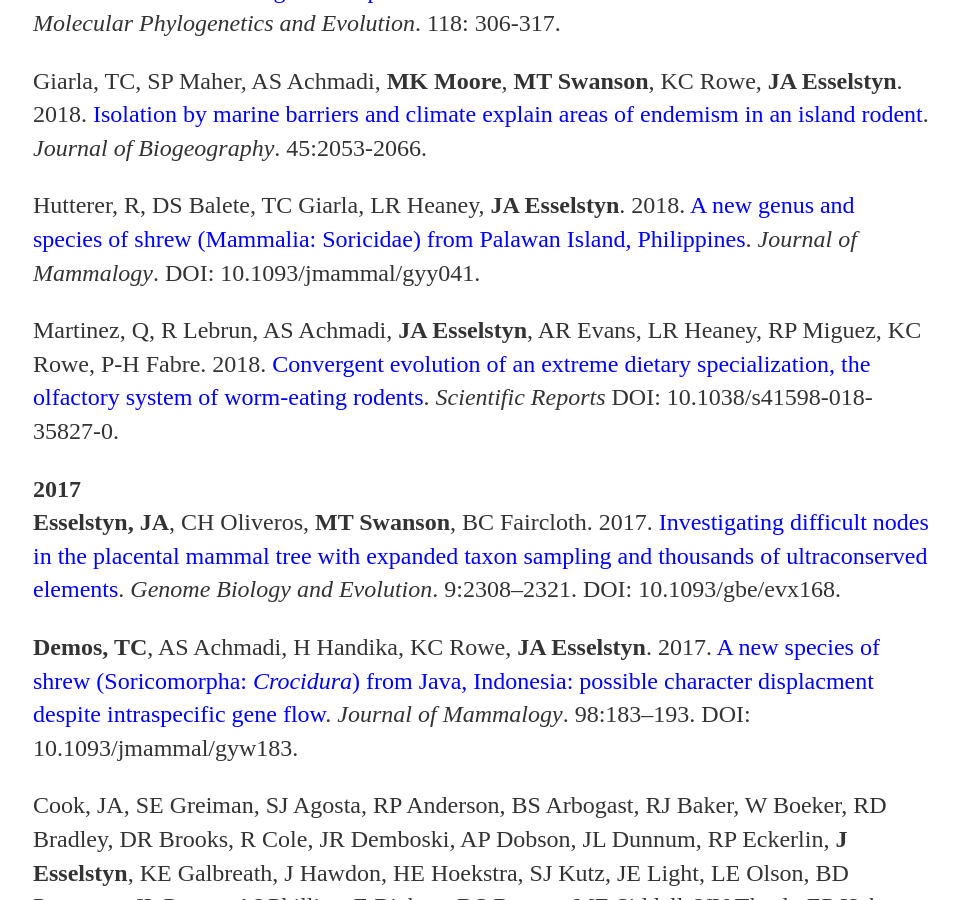
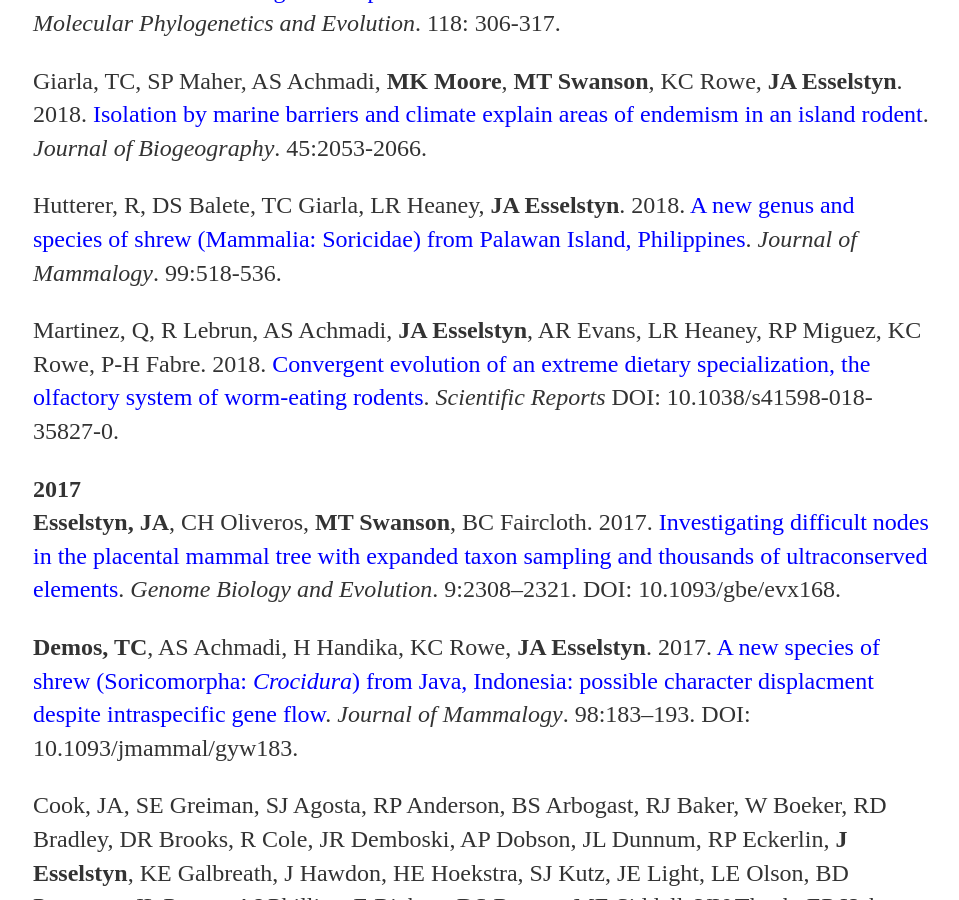
Before and after one commit to esselstyn/esselstyn.github.io, a Jekyll site: the page built from publications.md, in a window 1280 px wide and 900 px high, scrolled down 328 px. Shown: the whole window, without its empty margins (159-1118 px from the left). Built offline with Jekyll 4.4.1, drawn with Linux system fonts in a browser that asks for light colours.

Commit message:
Update publications.md

```diff
--- a/publications.md
+++ b/publications.md
@@ -10,7 +10,7 @@
 
 Giarla, TC, SP Maher, AS Achmadi, **MK Moore**, **MT Swanson**, KC Rowe, **JA Esselstyn**. 2018. [Isolation by marine barriers and climate explain areas of endemism in an island rodent](https://dx.doi.org/10.1111/jbi.13392). _Journal of Biogeography_. 45:2053-2066.
 
-Hutterer, R, DS Balete, TC Giarla, LR Heaney, **JA Esselstyn**. 2018. [A new genus and species of shrew (Mammalia: Soricidae) from Palawan Island, Philippines](https://dx.doi.org/10.1093/jmammal/gyy041). _Journal of Mammalogy_. DOI: 10.1093/jmammal/gyy041.
+Hutterer, R, DS Balete, TC Giarla, LR Heaney, **JA Esselstyn**. 2018. [A new genus and species of shrew (Mammalia: Soricidae) from Palawan Island, Philippines](https://dx.doi.org/10.1093/jmammal/gyy041). _Journal of Mammalogy_. 99:518-536.
 
 Martinez, Q, R Lebrun, AS Achmadi, **JA Esselstyn**, AR Evans, LR Heaney, RP Miguez, KC Rowe, P-H Fabre. 2018. [Convergent evolution of an extreme dietary specialization, the olfactory system of worm-eating rodents](https://dx.doi.org/10.1038/s41598-018-35827). *Scientific Reports* DOI: 10.1038/s41598-018-35827-0.
 
```
